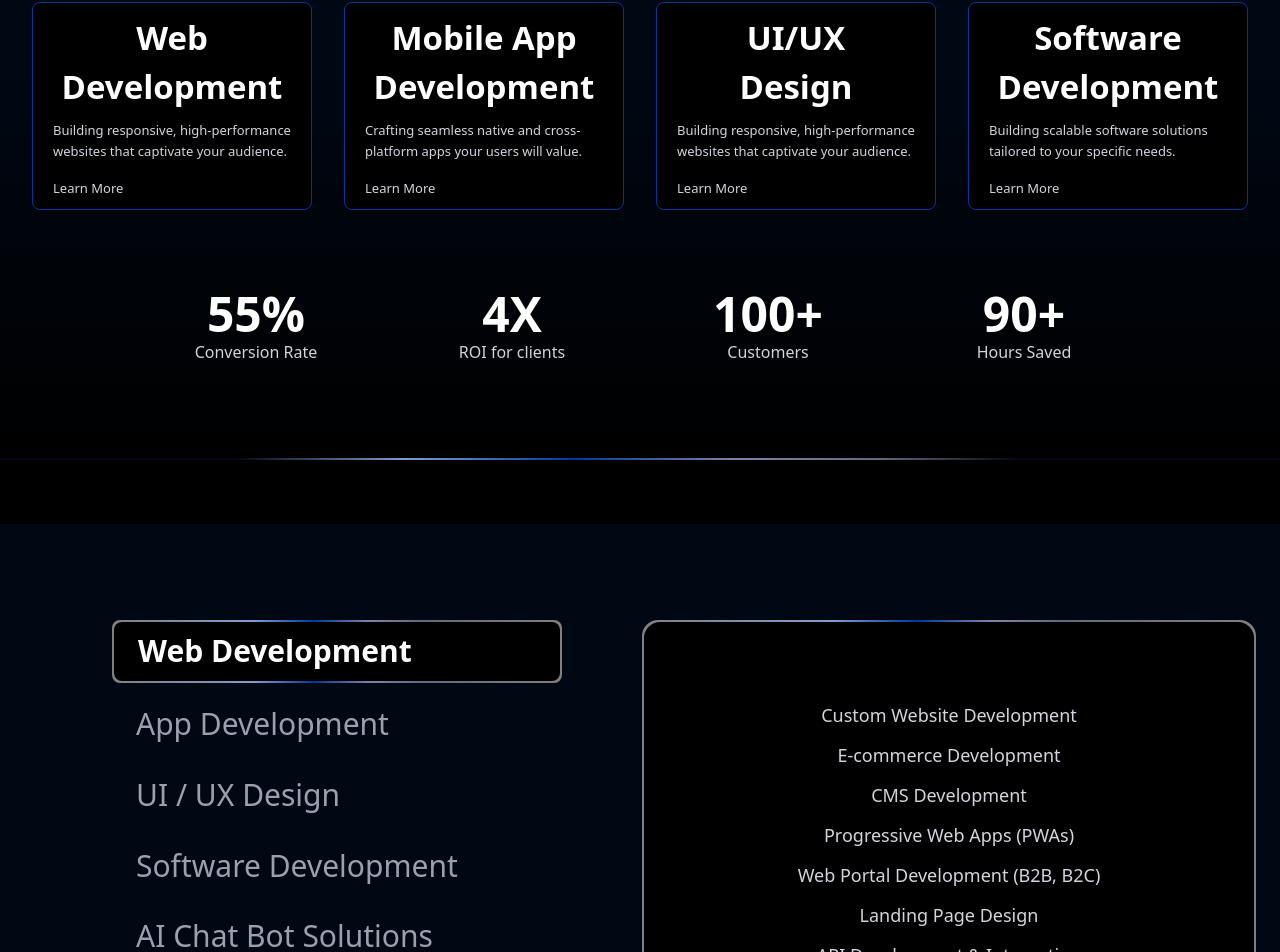
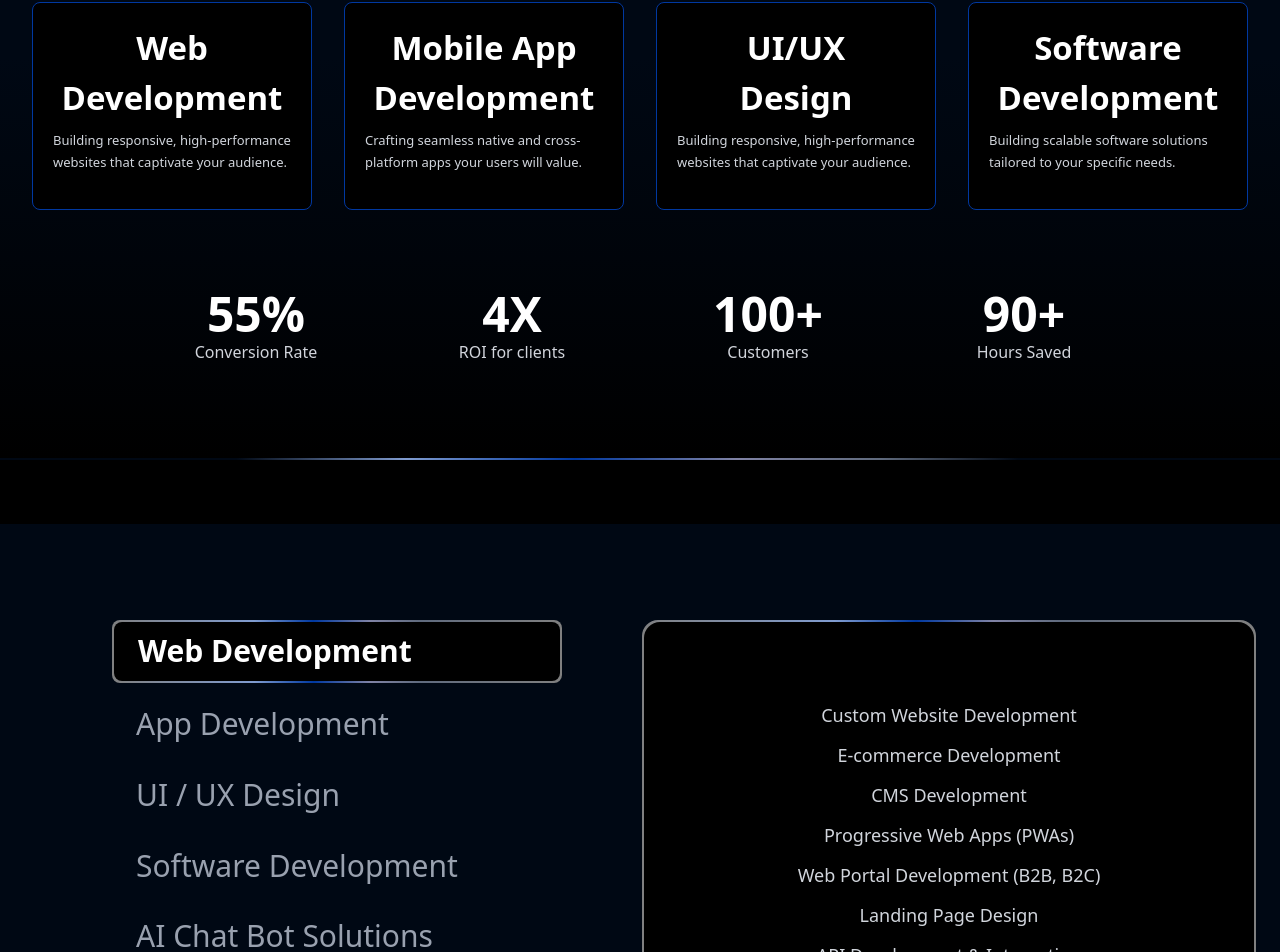
Before and after one commit to InfiniMove-Coders/infinimove_v2, a React (Vite) app: page / in a window 1280 px wide. Shown: the part 1232-2184 px from the top of the page. Built offline with nearby package versions, Linux system fonts and the light colour scheme; a web font is replaced by a local one.

Commit message:
mail sent Logic

```diff
--- a/src/components/Home/ExpertiseCard.jsx
+++ b/src/components/Home/ExpertiseCard.jsx
@@ -18,10 +18,6 @@ const ExpertiseCard = ({ title, description,}) => {
       <p className="text-gray-300 text-[3.5px] sm:text-[10px] md:text-[9px] lg:text-[13px] leading-relaxed font-roboto text-left self-start mb-2 lg:mb-4">
         {description}
       </p>
-
-      <p className="text-gray-300 text-[3.5px] sm:text-[10px] md:text-[8px] lg:text-[13px] leading-relaxed font-roboto text-left items-left self-start ">
-        Learn More
-      </p>
     </div>
   );
 };
--- a/src/components/OurJourney/OurBlogs.jsx
+++ b/src/components/OurJourney/OurBlogs.jsx
@@ -52,7 +52,7 @@ const OurBlogs = () => {
     {
       id: 3,
       tags: ['Startup', 'India'],
-      title: 'Our Startup is Officially Registered in India',
+      title: 'Officially Registered in STARTUP INDIA',
       description:
         'Proudly registered in India, our startup operates with compliance and credibility, enabling us to innovate, collaborate, and scale with trust and recognition.',
       author: 'Founding Team',
```
